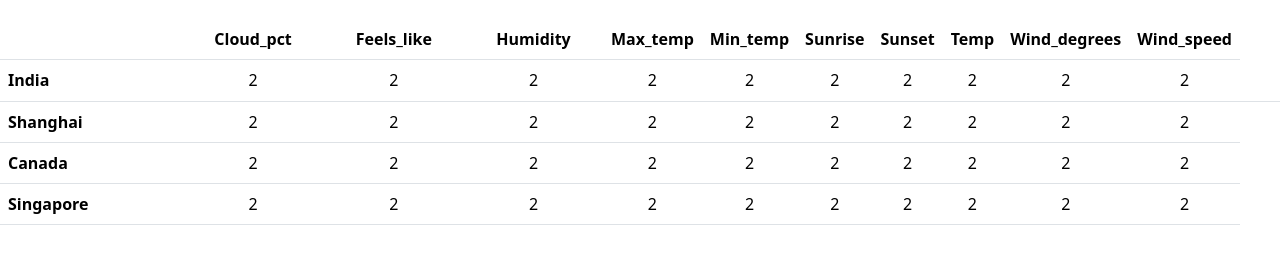
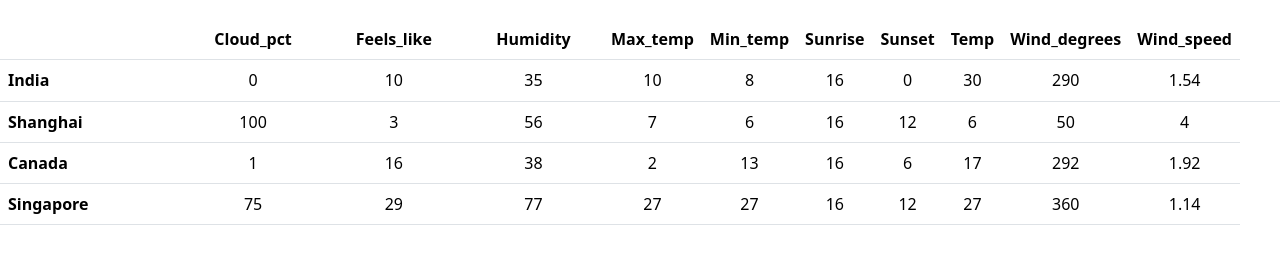
Before and after one commit to Harshbaid4915/API-BASED-WEATHER-APP, a plain HTML site: page index.html in a window 1280 px wide. Shown: the part 509-762 px from the top of the page. Drawn offline with nearby package versions, Linux system fonts and the light colour scheme; no server answers.

Commit message:
Update index.html
temperature status updated

```diff
--- a/index.html
+++ b/index.html
@@ -33,7 +33,7 @@
             </a>
             <ul class="dropdown-menu">
               <li><a class="dropdown-item" href="#">Pune</a></li>
-              <li><a class="dropdown-item" href="#"">Ahmednagar<Another action</a></li>
+              <li><a class="dropdown-item" href="#">Ahmednagar<Another action></Another></a></li>
                     <li><hr class=" dropdown-divider">Bengluru</li>
               <li><a class="dropdown-item" href="#">Mumbai</a></li>
             </ul>
@@ -134,16 +134,16 @@
               <th scope="row" class="text-start">India</th>
 
 
-              <td>2</td>
-              <td>2</td>
-              <td>2</td>
-              <td>2</td>
-              <td>2</td>
-              <td>2</td>
-              <td>2</td>
-              <td>2</td>
-              <td>2</td>
-              <td>2</td>
+              <td>0</td>
+              <td>10</td>
+              <td>35</td>
+              <td>10</td>
+              <td>8</td>
+              <td>16</td>
+              <td>0</td>
+              <td>30</td>
+              <td>290</td>
+              <td>1.54</td>
 
 
 
@@ -155,47 +155,47 @@
             </tr>
             <tr>
               <th scope="row" class="text-start">Shanghai</th>
-              <td>2</td>
-              <td>2</td>
-              <td>2</td>
-              <td>2</td>
-              <td>2</td>
-              <td>2</td>
-              <td>2</td>
-              <td>2</td>
-              <td>2</td>
-              <td>2</td>
+              <td>100</td>
+              <td>3</td>
+              <td>56</td>
+              <td>7</td>
+              <td>6</td>
+              <td>16</td>
+              <td>12</td>
+              <td>6</td>
+              <td>50</td>
+              <td>4</td>
             </tr>
           </tbody>
 
           <tbody>
             <tr>
               <th scope="row" class="text-start">Canada</th>
+              <td>1</td>
+              <td>16</td>
+              <td>38</td>
               <td>2</td>
-              <td>2</td>
-              <td>2</td>
-              <td>2</td>
-              <td>2</td>
-              <td>2</td>
-              <td>2</td>
-              <td>2</td>
-              <td>2</td>
-              <td>2</td>
+              <td>13</td>
+              <td>16</td>
+              <td>6</td>
+              <td>17</td>
+              <td>292</td>
+              <td>1.92</td>
             </tr>
             <tr>
               <th scope="row" class="text-start">Singapore</th>
 
 
-              <td>2</td>
-              <td>2</td>
-              <td>2</td>
-              <td>2</td>
-              <td>2</td>
-              <td>2</td>
-              <td>2</td>
-              <td>2</td>
-              <td>2</td>
-              <td>2</td>
+              <td>75</td>
+              <td>29</td>
+              <td>77</td>
+              <td>27</td>
+              <td>27</td>
+              <td>16</td>
+              <td>12</td>
+              <td>27</td>
+              <td>360</td>
+              <td>1.14</td>
 
 
             </tr>
```
